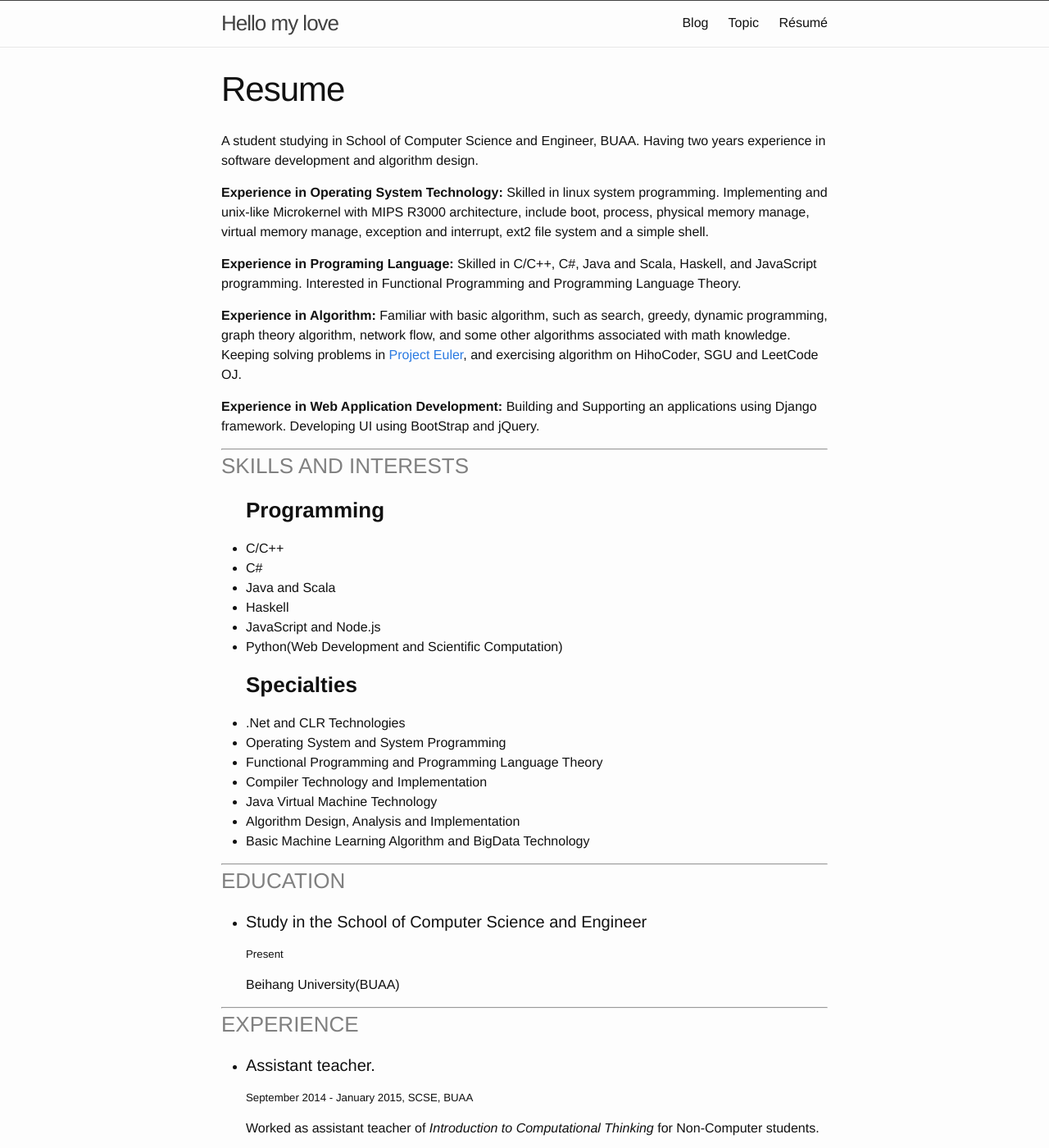
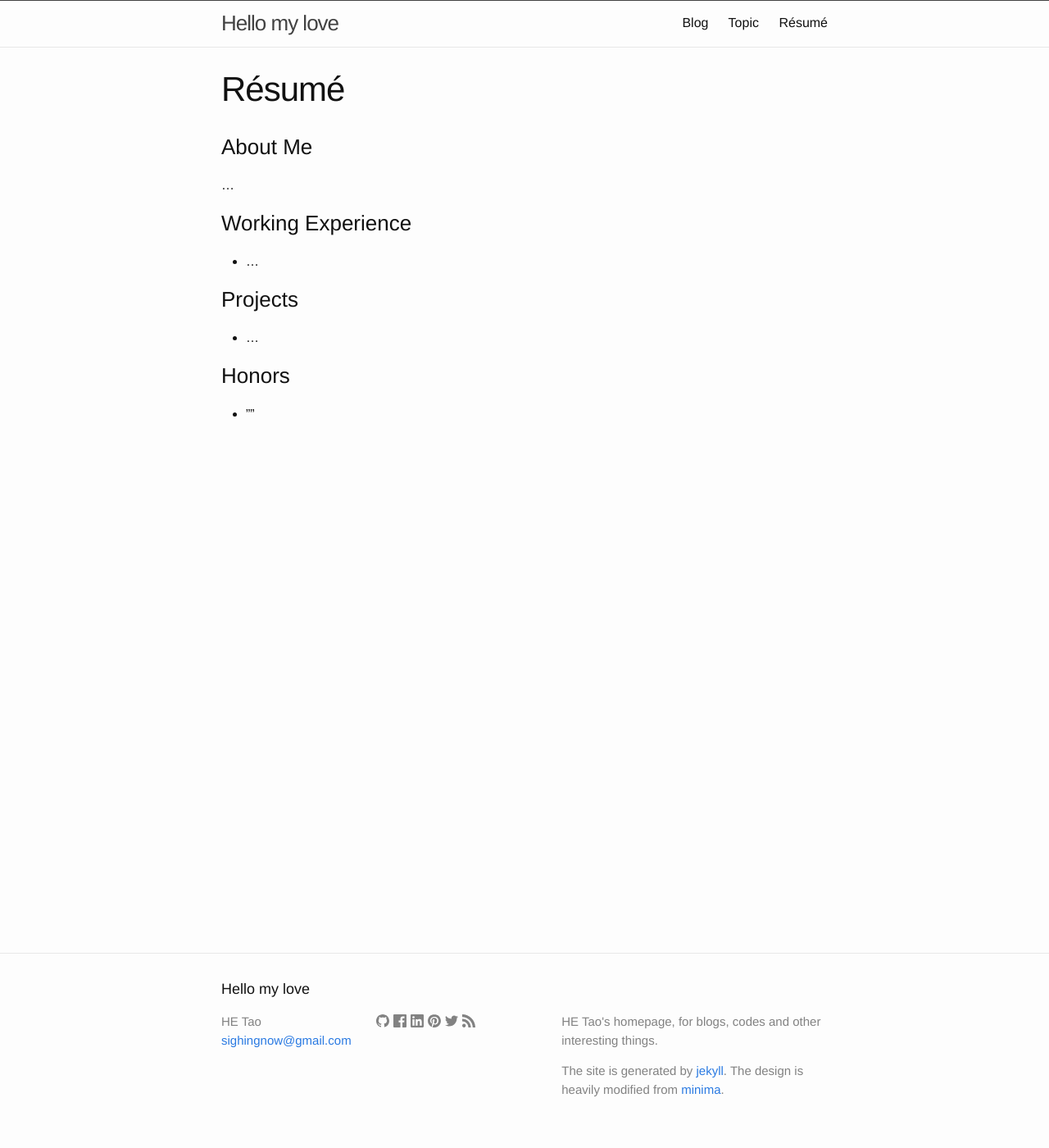
Before and after one commit to sighingnow/sighingnow.github.io, a Jekyll site: the page built from resume/index.md, in a window 1280 px wide and 1400 px high. Shown: the whole window at 82% size. Built offline with Jekyll 4.4.1, drawn with Linux system fonts in a browser that asks for light colours; some web fonts are replaced; some of the changed text lies outside the part shown.

Commit message:
Revise resume and index page.
Signed-off-by: HE, Tao <sighingnow@gmail.com>

```diff
--- a/resume/index.md
+++ b/resume/index.md
@@ -1,147 +1,22 @@
 ---
 layout: page
-title: Resume
-description: Resume of He Tao
-theme: red
+title: Résumé
 ---
 
-A student studying in School of Computer Science and Engineer, BUAA. Having two years experience in software development and algorithm design.
+### About Me
 
-**Experience in Operating System Technology:**
-Skilled in linux system programming. Implementing and unix-like Microkernel with MIPS R3000 architecture, include boot, process, physical memory manage, virtual memory manage, exception and interrupt, ext2 file system and a simple shell.
+...
 
-**Experience in Programing Language:**
-Skilled in C/C++, C#, Java and Scala, Haskell, and JavaScript programming. Interested in Functional Programming and Programming Language Theory.
+### Working Experience
 
-**Experience in Algorithm:**
-Familiar with basic algorithm, such as search, greedy, dynamic programming, graph theory algorithm, network flow, and some other algorithms associated with math knowledge. Keeping solving problems in [Project Euler](https://projecteuler.net), and exercising algorithm on HihoCoder, SGU and LeetCode OJ.
++ ...
 
-**Experience in Web Application Development:**
-Building and Supporting an applications using Django framework. Developing UI using BootStrap and jQuery.
+### Projects
 
-<!-- Skills and Interests -->
-<hr />
-<section class="row">
-	<header class="col-md-2">
-		<h3 style="text-transform:uppercase;color:gray">Skills and Interests</h3>
-	</header>
-	<div class="col-md-6">
-		<ul>
-			<h3><strong>Programming</strong></h3>
-			<li class="list-group-item">C/C++</li>
-			<li class="list-group-item">C#</li>
-			<li class="list-group-item">Java and Scala</li>
-			<li class="list-group-item">Haskell</li>
-			<li class="list-group-item">JavaScript and Node.js</li>
-			<li class="list-group-item">Python(Web Development and Scientific Computation)</li>
-		</ul>
-		<ul>
-			<h3><strong>Specialties</strong></h3>
-			<li class="list-group-item">.Net and CLR Technologies</li>
-			<li class="list-group-item">Operating System and System Programming</li>
-			<li class="list-group-item">Functional Programming and Programming Language Theory</li>
-			<li class="list-group-item">Compiler Technology and Implementation</li>
-			<li class="list-group-item">Java Virtual Machine Technology</li>
-			<li class="list-group-item">Algorithm Design, Analysis and Implementation</li>
-			<li class="list-group-item">Basic Machine Learning Algorithm and BigData Technology</li>
-		</ul>
-	</div>
-</section>
++ ...
 
-<!-- Education -->
-<hr />
-<section class="row">
-	<header class="col-md-2">
-		<h3 style="text-transform:uppercase;color:gray">Education</h3>
-	</header>
-	<div class="col-md-9">
-		<ul>
-			<li>
-				<h4>Study in the School of Computer Science and Engineer</h4>
-				<h5>Present</h5>
-				<p>Beihang University(BUAA)</p>
-			</li>
-		</ul>
-	</div>
-</section>
+### Honors
 
-<!-- Experience -->
-<hr />
-<section class="row">
-	<header class="col-md-2">
-		<h3 style="text-transform:uppercase;color:gray">Experience</h3>
-	</header>
-	<div class="col-md-9">
-		<ul>
-			<li>
-				<h4>Assistant teacher.</h4>
-				<h5>September 2014 - January 2015, SCSE, BUAA</h5>
-				<p>Worked as assistant teacher of <i>Introduction to Computational Thinking</i> for Non-Computer students.</p>
-			</li>
-			<li>
-				<h4>Website development and maintain</h4>
-				<h5>April 2014 - September 2014, Computer Teaching Experiment Center, BUAA</h5>
-				<p>Worked for developing the teaching experiment platform and maintain the website.</p>
-			</li>
-		</ul>
-	</div>
-</section>
++ ""
 
-<!-- Projects -->
-<!--
-<hr />
-<section class="row">
-	<header class="col-md-2">
-		<h3 style="text-transform:uppercase;color:gray">Projects</h3>
-	</header>
-	<div class="col-md-9">
-		<ul>
-			<li>
-			</li>
-		</ul>
-	</div>
-</section>
--->
-
-<!-- Honors AND Awards -->
-<hr />
-<section class="row">
-	<header class="col-md-2">
-		<h3 style="text-transform:uppercase;color:gray">Honors AND Awards</h3>
-	</header>
-	<div class="col-md-9">
-		<ul>
-			<li>
-				<h4>Second Prize in the 6th National Professional Software Engineering "Lan Qiao Cup" Design Contest.</h4>
-				<h5>April 5th, 2015</h5>
-				<p>Final contest of the 6th National Professional Software Engineering "Lan Qiao Cup" Design Contest, Group A using C/C++ language.</p>
-			</li>
-			<li>
-				<h4>First Prize in the 2048 AI Programming Contest.</h4>
-				<h5>June 2014</h5>
-				<p>Design and implements an AI algorithm to play 2048 game.</p>
-			</li>
-			<li>
-				<h4>Third Prize in the 24th "Feng Ru Cup" Competition of Innovation</h4>
-				<h5>May 2014</h5>
-				<p>The 24th Beihang University "Feng Ru Cup" Student Academic Scientific and Technological Works Competition.</p>
-			</li>
-		</ul>
-	</div>
-</section>
-
-<!-- Academic Publish -->
-<!--
-<hr />
-<section class="row">
-	<header class="col-md-2">
-		<h3 style="text-transform:uppercase;color:gray">Academic Publish</h3>
-	</header>
-	<div class="col-md-9">
-		<ul>
-			<li>
-			</li>
-		</ul>
-	</div>
-</section>
--->
+<!-- ### Publications -->
```
Also changed, not shown: index.md (+42 -0 lines).
